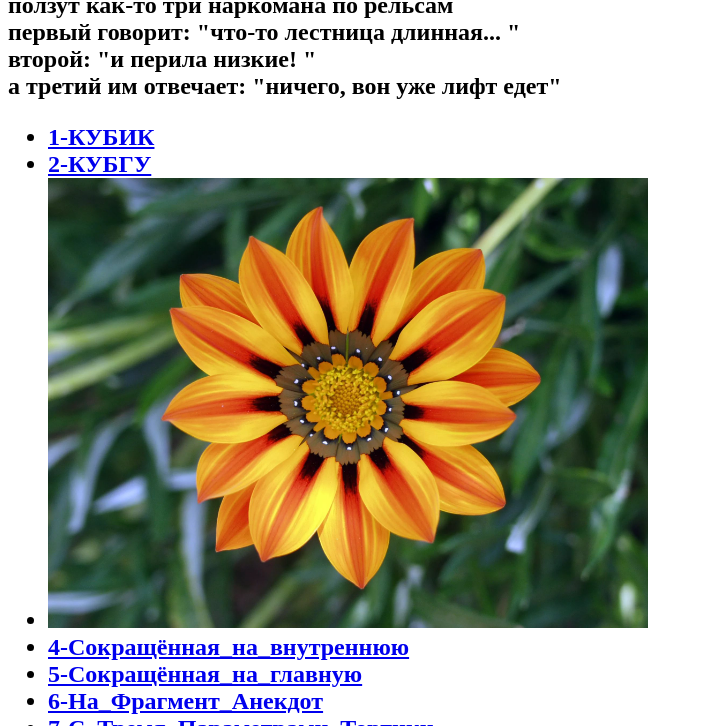
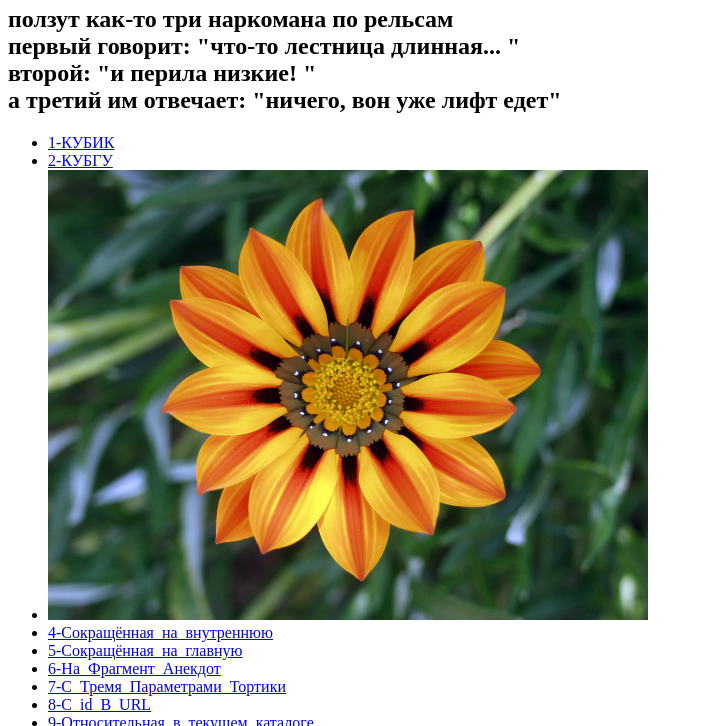
Before and after one commit to KorotunM/KorotunM.github.io, a plain HTML site: page KorotunTask1/Section2/Section1/index.html in a window 1280 px wide. Shown: the part 74-800 px from the top of the page, without its empty margins (0-703 px from the left). Drawn offline with Linux system fonts and the light colour scheme.

Commit message:
Add files via upload

```diff
--- a/KorotunTask1/Section2/Section1/index.html
+++ b/KorotunTask1/Section2/Section1/index.html
@@ -1,4 +1,5 @@
-<html>
+<!DOCTYPE html>
+<html lang="en">
 <head>
     <title>
     Kоротун_Задание_1
@@ -11,13 +12,13 @@
 первый говорит: "что-то лестница длинная... "</br>
 второй: "и перила низкие! "</br>
 а третий им отвечает: "ничего, вон уже лифт едет"</br>
-    </p>
+    </h2>
     <ul>
 <li><a href="https://www.kubsu.ru/"
 title="Сайт Кубансокого университета">1-КУБИК</a></li>
 <li><a href="https://www.kubsu.ru/"
 title="Сайт Кубансокого университета">2-КУБГУ</a></li>
-<li><img src="image.jpg" style="width: 600px;"></li>
+<li><img src="image.jpg" alt="Цветок" style="width: 600px;"></li>
 <li><a href="index2.html">4-Cокращённая_на_внутреннюю</a></li>
 <li><a href="index.html">5-Cокращённая_на_главную</a></li>
 <li><a href="#Task">6-На_Фрагмент_Анекдот</a></li>
```
